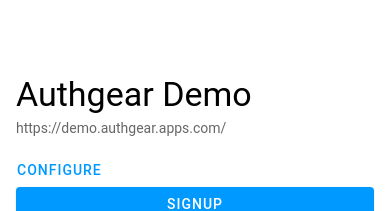
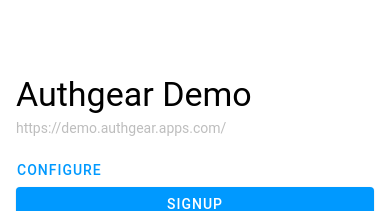
Before and after one commit to authgear/authgear-demo-app-rn, a React Native app: screen / in a window 390 px wide. Shown: the top 211 px of the page. Built offline with nearby package versions, Linux system fonts and the light colour scheme.

Commit message:
Apply theme color

```diff
--- a/src/screens/AuthenticationScreen.tsx
+++ b/src/screens/AuthenticationScreen.tsx
@@ -1,6 +1,6 @@
 import React from 'react';
 import {StyleSheet, View} from 'react-native';
-import {Button, Text} from 'react-native-paper';
+import {useTheme, Button, Text} from 'react-native-paper';
 
 const styles = StyleSheet.create({
   container: {
@@ -20,7 +20,6 @@
     fontWeight: '400',
     lineHeight: 20,
     marginBottom: 15,
-    color: 'rgba(0, 0, 0, 0.6)',
   },
   configButton: {
     alignItems: 'flex-start',
@@ -37,11 +36,15 @@
 });
 
 const AuthenticationScreen: React.FC = () => {
+  const theme = useTheme();
+
   return (
     <View style={styles.container}>
       <View>
         <Text style={styles.titleText}>Authgear Demo</Text>
-        <Text style={styles.subTitleText}>https://demo.authgear.apps.com/</Text>
+        <Text style={{...styles.subTitleText, color: theme.colors.disabled}}>
+          https://demo.authgear.apps.com/
+        </Text>
         <View style={styles.configButton}>
           <Button mode="text">Configure</Button>
         </View>
```
